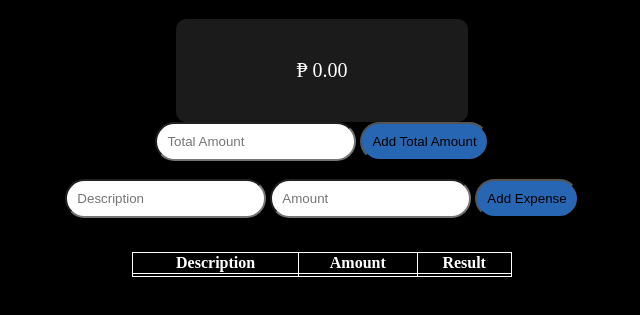
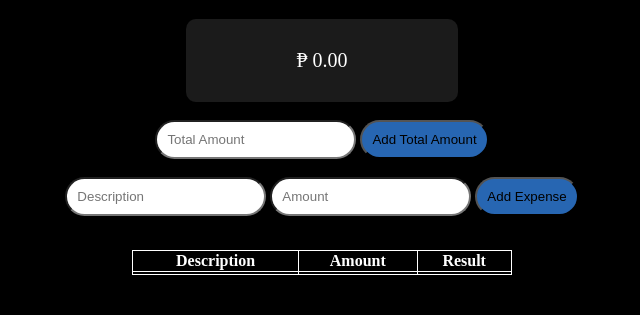
Before and after one commit to BreadKramz/Expense-Tracker, a plain HTML site: page index.html in a window 1280 px wide. Shown: the part 61-376 px from the top of the page, without its empty margins (318-958 px from the left). Drawn offline with Linux system fonts and the light colour scheme.

Commit message:
fix padding and container v2

```diff
--- a/index.html
+++ b/index.html
@@ -11,7 +11,7 @@
 
     <div class="container">
     <p id="amountResult" style="font-size: 20px;">₱ 0.00</p>
-    </div>
+    </div><br>
 
     <input type="number" id="totalAmount" placeholder="Total Amount">
     <button onclick="addTotalAmount()">Add Total Amount</button>
--- a/styles.css
+++ b/styles.css
@@ -33,8 +33,8 @@ table,th,td,tbody {
 
 .container {
     width: 20%;
-    margin: 0 auto;
-    padding: 20px;
+    margin: auto;
+    padding: 10px;
     background-color: #1b1b1b;
     border-radius: 10px;
 }
```
